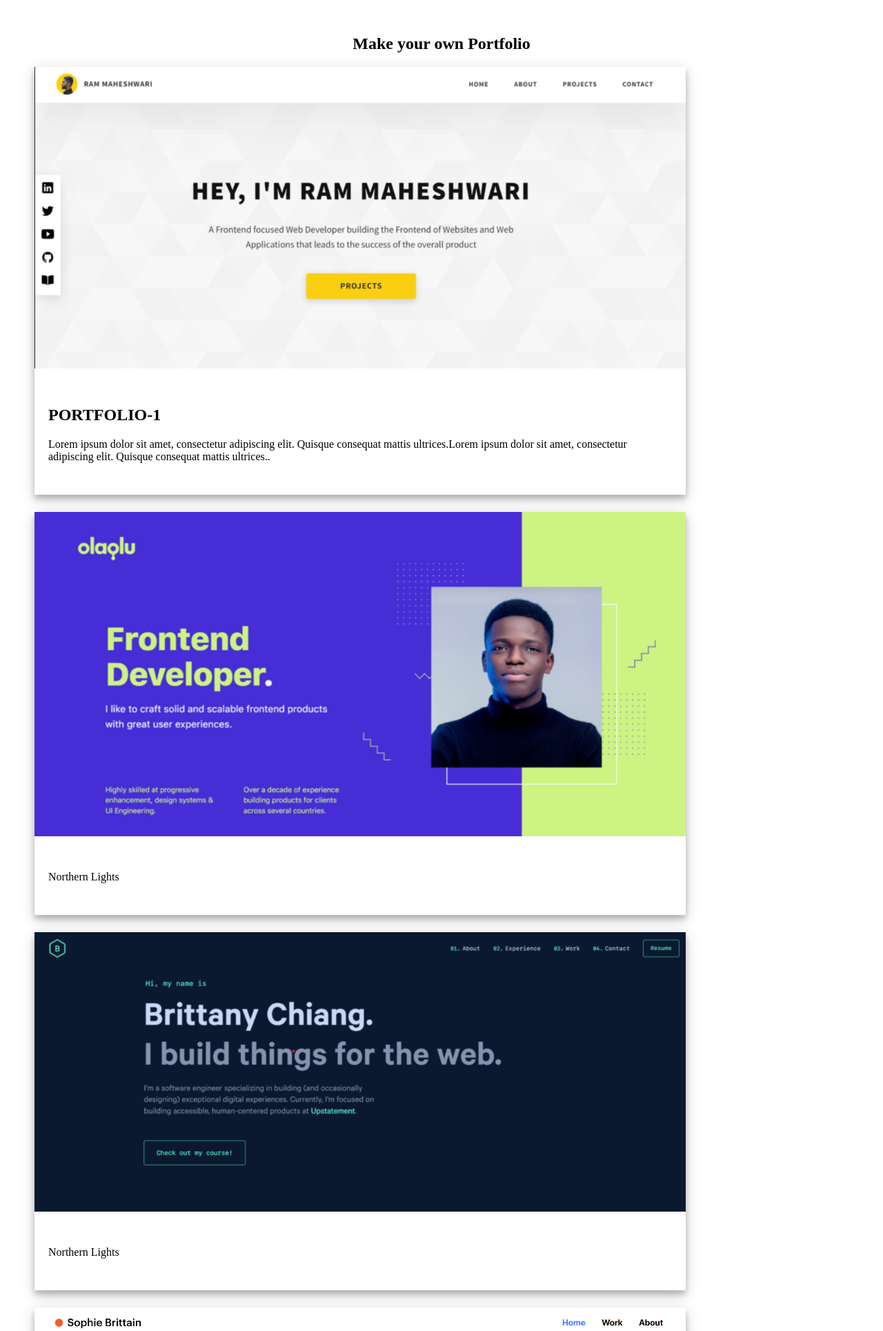
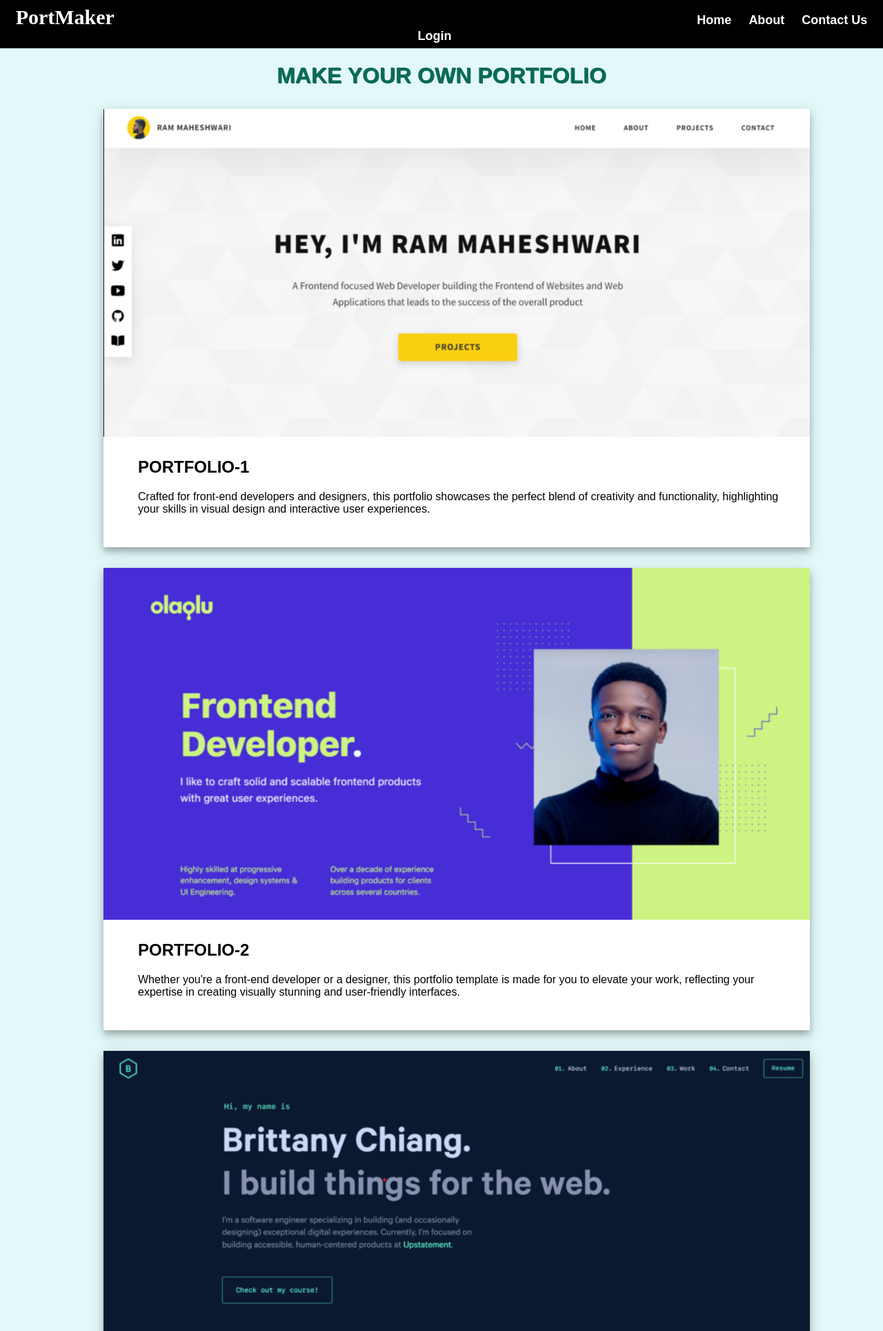
Before and after one commit to Mithun28/LocalMart, a PHP site: page /pofo_display.html in a window 1280 px wide. Shown: the top 1929 px of the page at 69% size. Run offline with PHP 8.4, Linux system fonts and the light colour scheme.

Commit message:
make changes

```diff
--- a/Portfolios/pofo_display.css
+++ b/Portfolios/pofo_display.css
@@ -1,19 +1,128 @@
 body {
-    margin:50px;
+    position:relative;
+
+    font-family:"Poppins", sans-serif;
+    margin-top:50px;
     text-align: center;
+    background:rgb(227, 249, 249);
 }
-.aa {
-    align-items: center;
-}
-.polaroid {
-    align-items: center;
+.header{
+    background-color: rgb(0, 0, 0);
+    color: white;
+    height: 70px;
+    align-content: center;
+  }
+
+  ul{
+    display: inline;
+    margin-left: 62.5%;
+    font-weight: bold;
+    font-size: large;
+  }
+  nav h1{
+    font-family:'Times New Roman', Times, serif;
+    display:inline;
+    margin-left: 20px;
+    font-size: 30px;
+    text-shadow: none;
+  }
+  a.link{
+    color:white;
+    text-decoration: none;
+  }
+  a.link:hover{
+    color:#07a283;
+  }
+  nav ul li:hover{
+    color:#07a283;
+  }
+  li{
+    display: inline;
+    padding-right: 20px;
+    color: rgb(255, 255, 255);
+  }
+
+  li:hover, .box1, .box2, .box3{
+    cursor: pointer;
+    color: hsl(0, 0%, 100%);
+  }
+  h1{
+    color:#0b6a57;
+    text-shadow: 1px 1px;
+  }
+  .header h1{
+    color: white;
+  }
+  .polaroid {
+    text-align: center;
     width: 80%;
     background-color: white;
+    margin-left: 150px;
     box-shadow: 0 6px 8px 0 rgba(0, 0, 0, 0.2), 0 6px 20px 0 rgba(0, 0, 0, 0.19);
-    margin-bottom: 25px;
+    margin-top: 30px;
+
 }
 
 .container {
-  text-align: left;
+  text-align: center;
   padding: 30px 20px;
 }
+h2
+{
+    text-align: left;
+    margin-left: 30px;
+    margin-top: 0px;
+}
+p{
+    text-align: left;
+    margin-left: 30px;
+}
+img{
+    width:100%;
+}
+.polaroid:hover {
+    transform: scale(1.03);
+    transition-duration: 0.3s;
+ }
+body, html {
+    margin-top: 10px;
+    margin:0;
+    padding:0;
+}
+ .footer{
+    background-color: rgb(25, 25, 25);
+    color: white;
+    position: relative;
+    width: 100%;
+    top:50px;
+    bottom: 0px;
+    left: 0px;
+    right: 0px;
+  }
+  .footer h1{
+    font-family:"Lucida Console", Courier, monospace;
+    color: #0b6a57;
+    font-size: large;
+    text-shadow: none;
+    margin-left:30px;
+  }
+  .box1{
+    margin-top:10px;
+    display: inline-block;
+    width: 35%;
+    text-align: left;
+    margin-left: 10px;
+  }
+
+  .box3{
+    display: inline-block;
+    width: 20%;
+    text-align: left;
+  }
+
+  .box2{
+    display: inline-block;
+    width: 35%;
+    text-align: left;
+    margin-left: 100px;
+  }
--- a/Portfolios/pofo_display.html
+++ b/Portfolios/pofo_display.html
@@ -1,45 +1,75 @@
-<!DOCTYPE html>
-<html>
+<html lang="en">
 <head>
     <link rel="stylesheet" href="pofo_display.css">
     <meta charset="UTF-8">
-    <meta http-equiv="X-UA-Compatible" content="IE=edge">
     <meta name="viewport" content="width=device-width, initial-scale=1.0">
-
 </head>
 <body>
-
-<h2>Make your own Portfolio</h2>
-<div class="aa">
+    <div class="header">
+        <nav>
+            <h1> PortMaker</h1>
+            <ul>
+                <li><a href="home.html" class="link"> Home</a> </li>
+                <li>About </li>
+                <li>Contact Us </li>
+                <li><a href="logintry.html" class="link"> Login</a></li>
+            </ul>
+        </nav>
+    </div>
+  <h1>MAKE YOUR OWN PORTFOLIO</h1>
   <div class="polaroid">
-  <img src="pofos/pofo-1.png" alt="5 Terre" style="width:100%">
+  <img src="pofos/pofo-1.png" alt="5 Terre" >
   <div class="container">
-
      <h2> PORTFOLIO-1 </h2>
-     <p>Lorem ipsum dolor sit amet, consectetur adipiscing elit. Quisque consequat mattis ultrices.Lorem ipsum dolor sit amet, consectetur adipiscing elit. Quisque consequat mattis ultrices..</p>
-
+     <p>Crafted for front-end developers and designers, this portfolio showcases the perfect blend of creativity and functionality,
+        highlighting your skills in visual design and interactive user experiences.</p>
   </div>
   </div>
 
   <div class="polaroid">
-  <img src="pofos/pofo-2.png" alt="Norther Lights" style="width:100%">
+    <img src="pofos/pofo-2.png" alt="Norther Lights">
   <div class="container">
-  <p>Northern Lights</p>
+    <h2> PORTFOLIO-2 </h2>
+     <p>Whether you're a front-end developer or a designer, this portfolio template is made for you to elevate your work,
+        reflecting your expertise in creating visually stunning and user-friendly interfaces.</p>
   </div>
   </div>
 
   <div class="polaroid">
-    <img src="pofos/pofo-3.png" alt="Norther Lights" style="width:100%">
+
+    <img src="pofos/pofo-3.png" alt="Norther Lights">
   <div class="container">
-    <p>Northern Lights</p>
+    <h2> PORTFOLIO-3 </h2>
+     <p>For software engineers with a touch of design,
+        this portfolio highlights both your coding expertise and your ability to craft visually appealing solutions.</p>
   </div>
   </div>
 
   <div class="polaroid">
-    <img src="pofos/pofo-4.png" alt="Norther Lights" style="width:100%">
+    <img src="pofos/pofo-4.png" alt="Norther Lights">
     <div class="container">
-    <p>Northern Lights</p>
+        <h2> PORTFOLIO-4 </h2>
+        <p>Designed for product designers, this portfolio showcases your expertise in blending creativity with functionality,
+            reflecting your talent for bringing innovative products to life.</p>
     </div>
+    </div>
+  </div>
+  <div class="footer">
+    <div class="box1">
+        <h1>About us</h1>
+        <p>Lorem ipsum dolor sit amet consectetur adipisicing elit. Ad, sunt suscipit temporibus inventore incidunt nulla aspernatur quae dolores enim architecto magnam provident ipsa corporis placeat, magni repudiandae asperiores. Quam, vel.</p>
+    </div>
+    <div class="box2">
+        <h1>Contact Us</h1>
+        <p>Address: Chennai, Tamil Nadu<br>
+        Mail: portmakers@gmail.com<br>
+        Phone Number: +91 00000 00000<br></p>
+    </div>
+    <div class="box3">
+        <h1>Socials</h1>
+        <p>GitHub: hdwhfbey@github.com<br>
+        Instagram: fyehfue@instagram.com<br>
+        LinkedIn: efguwih@linkedin.com<br></p>
     </div>
 </div>
 </body>
```
Lines whose indentation alone changed are shown as unchanged.
